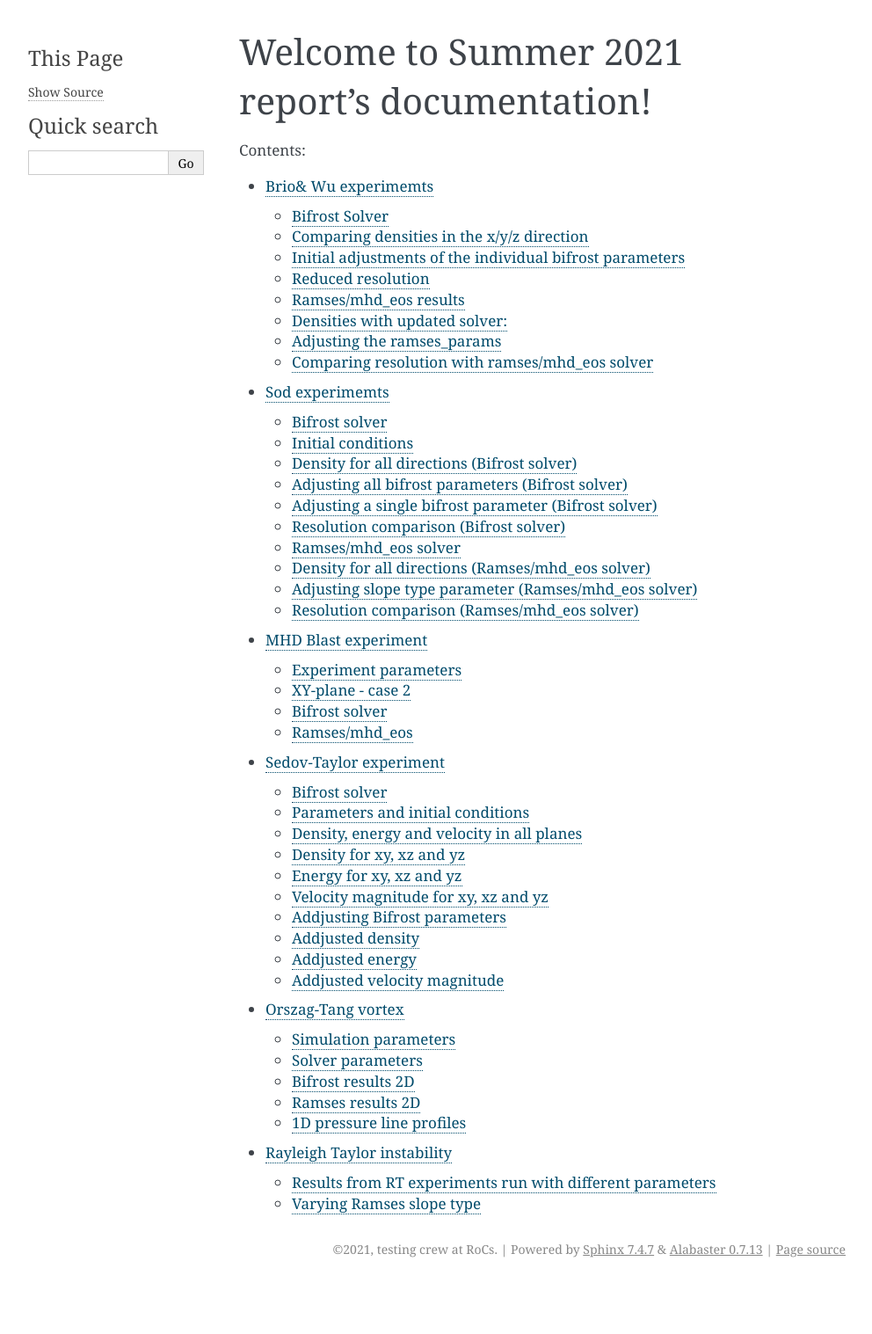
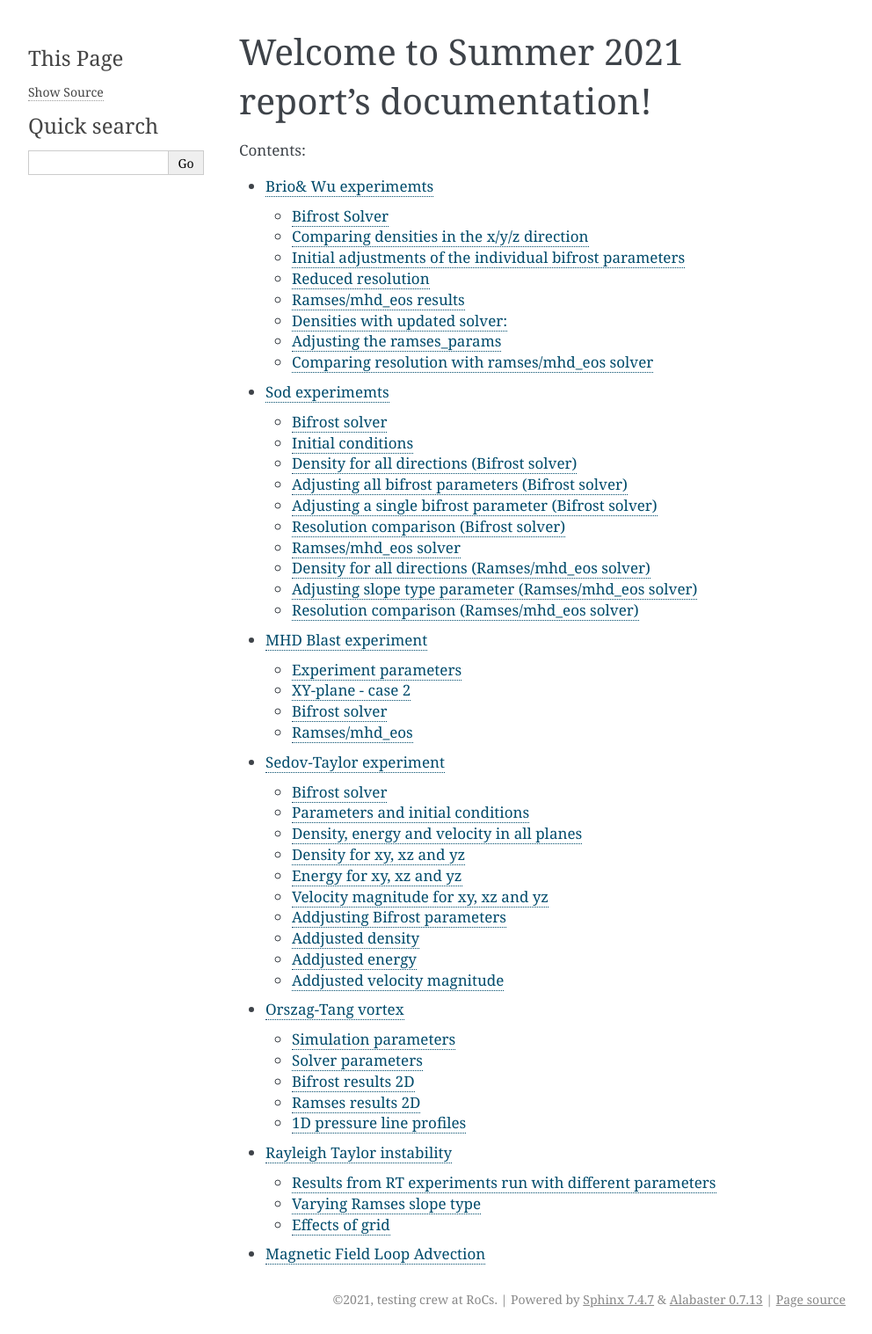
Before and after one commit to guadabsb15/summer_2021_report, a Sphinx documentation site: the page built from docs/source/index.rst, in a window 1280 px wide. Shown: the whole page at 88% size, without its empty margins (148-1140 px from the left). Built offline with Sphinx 7.4.7, drawn with Linux system fonts in a browser that asks for light colours; before the commit the page ends 1460 px from its top, so only the background shows below that.

Commit message:
adds magloop rst and fixes some warnings in rayleightaylor

```diff
--- a/docs/source/index.rst
+++ b/docs/source/index.rst
@@ -16,3 +16,4 @@ Welcome to Summer 2021 report's documentation!
    sedov
    orszagtang
    rayleigh_taylor
+   magloop
--- /dev/null
+++ b/docs/source/magloop.rst
@@ -0,0 +1,2 @@
+Magnetic Field Loop Advection
+=============================
```
Also changed, not shown: docs/source/rayleigh_taylor.rst (+4 -4 lines).
